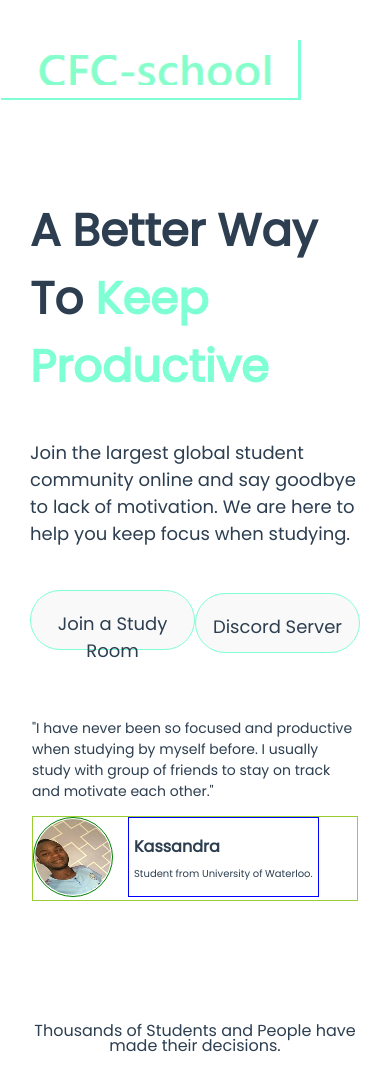
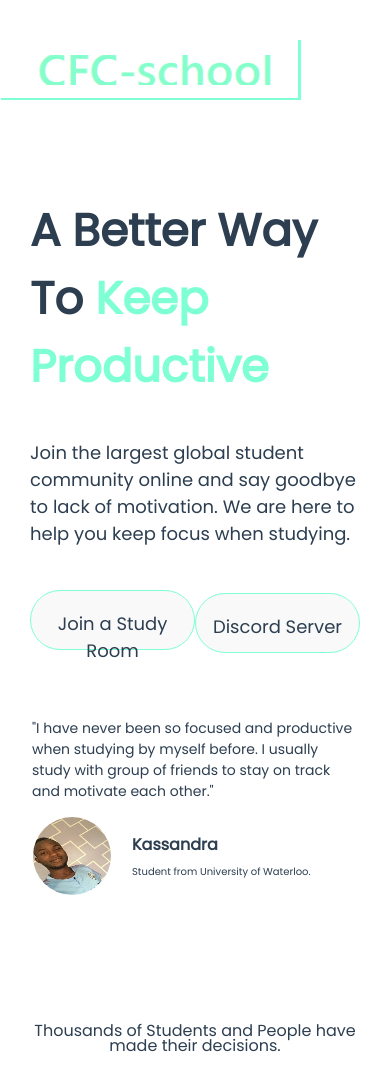
Before and after one commit to olatunji-20/cfc-school, a Vue app in the folder frontend/cfc/: page / in a window 390 px wide. Shown: the top 1067 px of the page. Built offline with nearby package versions, Linux system fonts and the light colour scheme; some icons are missing.

Commit message:
homepage adjustment

```diff
--- a/frontend/cfc/src/views/Homepage.vue
+++ b/frontend/cfc/src/views/Homepage.vue
@@ -361,14 +361,14 @@ section {
   display: flex;
   flex-direction: row;
   justify-content: space-between;
-  border: 1px solid red;
+  /* border: 1px solid red; */
 }
 .kas1 {
   width: 80px;
   height: 80px;
   padding: 0.0625rem;
   border-radius: 50%;
-  border: 1px solid green;
+  /* border: 1px solid green; */
 }
 .kas-image {
   width: 100%;
@@ -381,7 +381,7 @@ section {
   padding: 0.3125rem;
   line-height: 0.3125rem;
   margin-left: 1.875rem;
-  border: 1px solid blue;
+  /* border: 1px solid blue; */
 }
 .right {
   width: 41%;
@@ -817,7 +817,7 @@ section {
 
   .kas-wrap {
     width: 100%;
-    border: 1px solid yellowgreen;
+    /* border: 1px solid yellowgreen; */
     justify-content: flex-start;
   }
   .kas1 {
```
